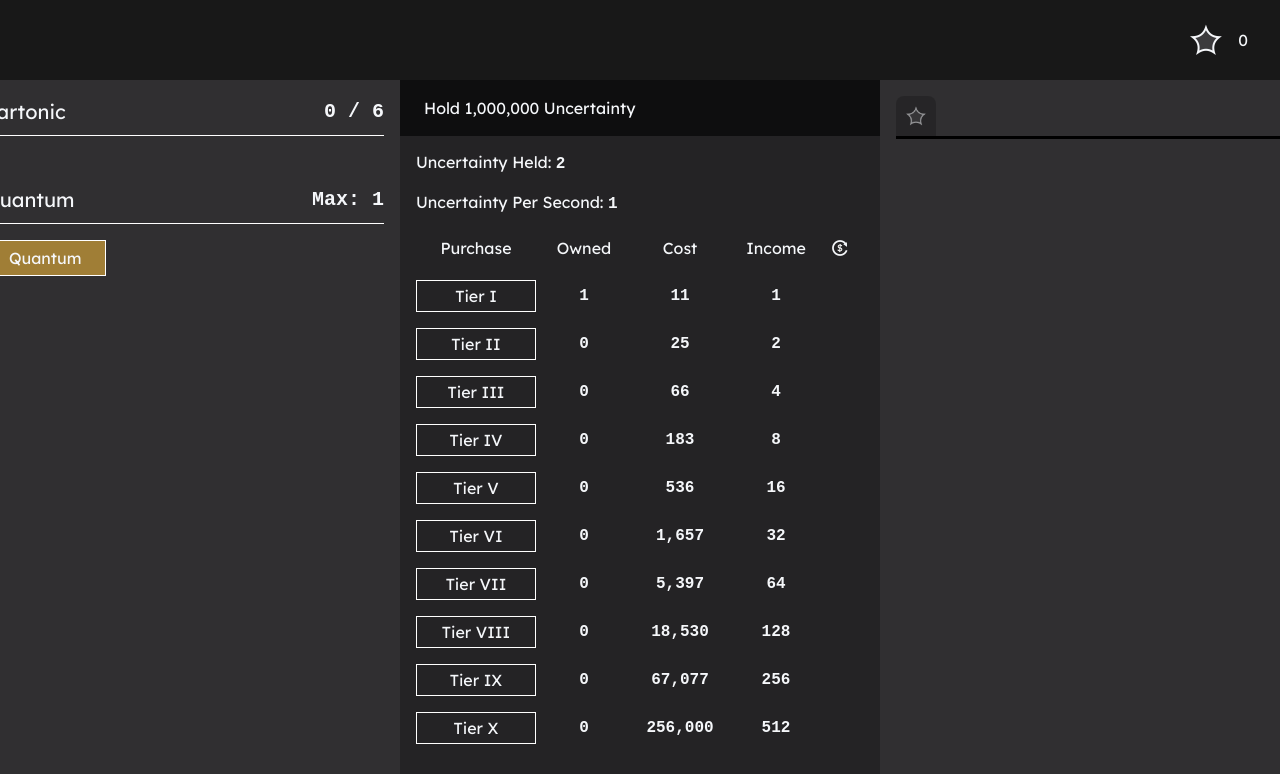
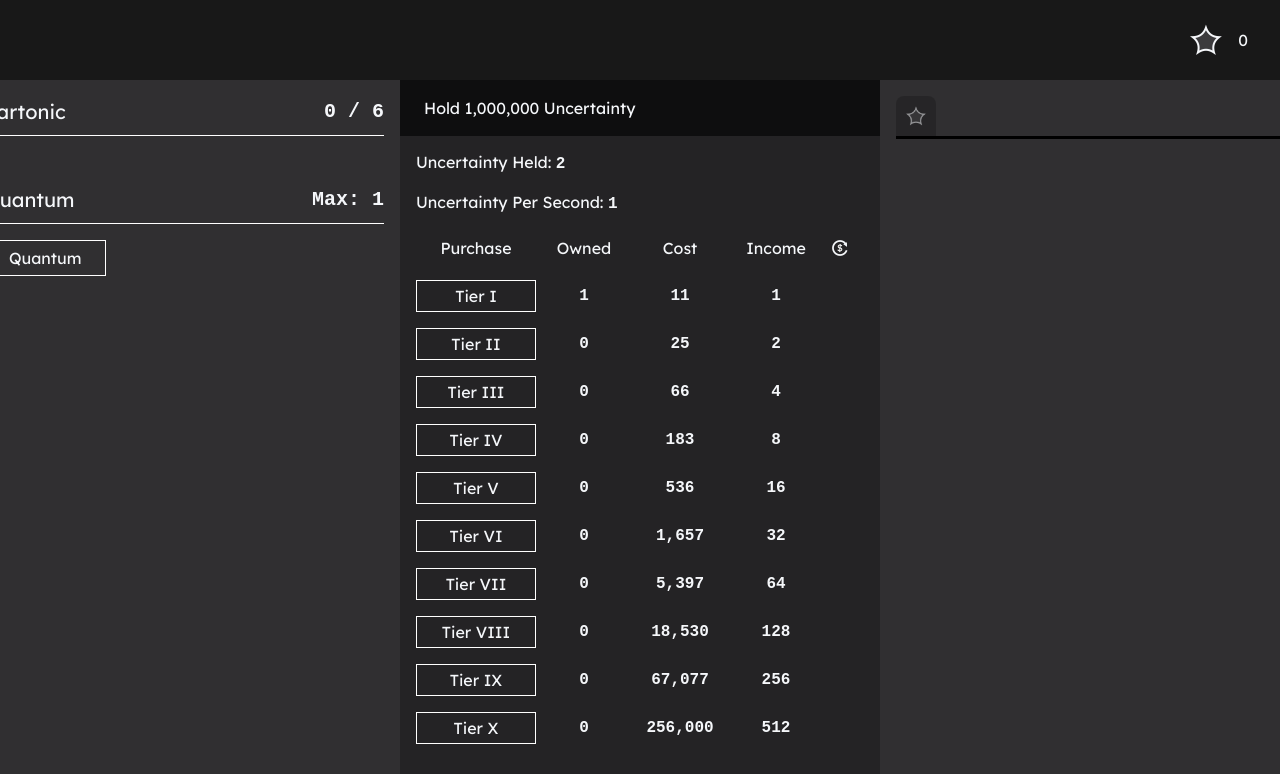
Before and after one commit to N-Plus-Plus/Scalar, a plain HTML site: page index.html in a window 1280 px wide. Both pictures are taken after a click on the element "Tier I". Drawn offline with Linux system fonts and the light colour scheme.

Commit message:
Add files via upload

```diff
--- a/code.js
+++ b/code.js
@@ -18,7 +18,7 @@ function onLoad(){
 function clicked(e){
     let t = e.target;
     let c = t.classList;
-    if( c.contains(`button`) ){ buy( v.selected, t.getAttribute(`data-buy`) ); v.clicked = t.getAttribute(`data-buy`); }
+    if( c.contains(`button`) ){ buy( v.selected, t.getAttribute(`data-buy`), false ); v.clicked = t.getAttribute(`data-buy`); }
     else{ resetHold(); }
     if( c.contains(`complete`) ){ complete( v.selected, false ); }
     if( c.contains(`clickMe`) ){ clickReward( t.getAttribute(`data-click`), t ); }
@@ -115,7 +115,7 @@ function progress(){
         v.mouseTicks++;
         if( v.mouseTicks < 0 ){}
         else if( v.mouseTicks % global.buyEvery !== 0 ){}
-        else{ buy( v.selected, v.clicked ); }
+        else{ buy( v.selected, v.clicked, false ); }
     }
     offsetRings();
     displayProgress();
@@ -131,13 +131,14 @@ function displayComplete(){
 }
 
 function buy( index, g, auto ){ // add bulk
-    if( !afford( index, g ) ){ return false; }
-    v.runs[index].curr.spent += cost( index, g );
-    v.runs[index].gen[g]++;
-    updateCPS( index );
-    if( index !== v.selected ){ saveState(); return; }
-    display( index );
-    saveState();
+    if( afford( index, g ) ){
+        v.runs[index].curr.spent += cost( index, g );
+        v.runs[index].gen[g]++;
+        updateCPS( index );
+        if( auto && index !== v.selected ){}
+        else{ display( v.selected ); }
+        saveState();
+    }
 }
 
 function afford( index, g ){
@@ -339,7 +340,8 @@ function selectMiniTab( n, d ){
 
 function buildTabContents( n, x ){
     if( n == v.tab ){ x = v.miniTab; }
-    if( x == undefined ){ x = 0; }
+    if( n ==  null ){ n = `points`; }
+    if( x == undefined || x == null ){ x = 0; }
     let t = document.querySelector(`[data-upgrades]`);
     t.innerHTML = ``;
     if( n == `points` ){
@@ -465,8 +467,8 @@ function displayRuns(){
         t.appendChild( elem( `selector span${v.runs[r].span}`, span[v.runs[r].span].label, [[`select`,r]] ) );
     }
     let s = document.querySelectorAll(`[data-select]`);
-    for( let i = 0; i < s.length; i++ ){ s[i].classList.add(`deselected`); }
-    document.querySelector(`[data-select="${v.selected}"]`).classList.remove(`deselected`);
+    for( let i = 0; i < s.length; i++ ){ s[i].classList.remove(`selected`); }
+    document.querySelector(`[data-select="${v.selected}"]`).classList.add(`selected`);
 }
 
 function buildContents( index ){
--- a/style.css
+++ b/style.css
@@ -68,7 +68,7 @@ span{ width: 100%; height: 100%; }
 .smaller{ font-family: var(--numeric); font-size: 1.25rem; font-weight: 800; margin-left: 1rem; }
 
 .selector{ width: 7.65rem; height: 2.25rem; display: flex; justify-content: center; align-items: center; border: solid white 1px; margin: 1rem 0 0.25rem 1rem; cursor: pointer; }
-.selector.deselected{ background-color: var(--invis); color: var(--lgrey); }
+.selector.selected{ background-color: var(--invis); color: var(--lgrey); }
 .spanSubBox{ display: flex; flex-wrap: wrap; width: 26rem; margin: 0 0 1rem -1rem; min-height: 2rem; }
 .spanLabel{ height: 2.5rem; font-size: 1.25rem; border-bottom: solid white 1px; padding-bottom: 0.5rem; display: flex; justify-content: space-between; align-items: center;}
 .curr{ width: 2rem; height: 2rem; margin: 0 1rem 0 0;}
```
